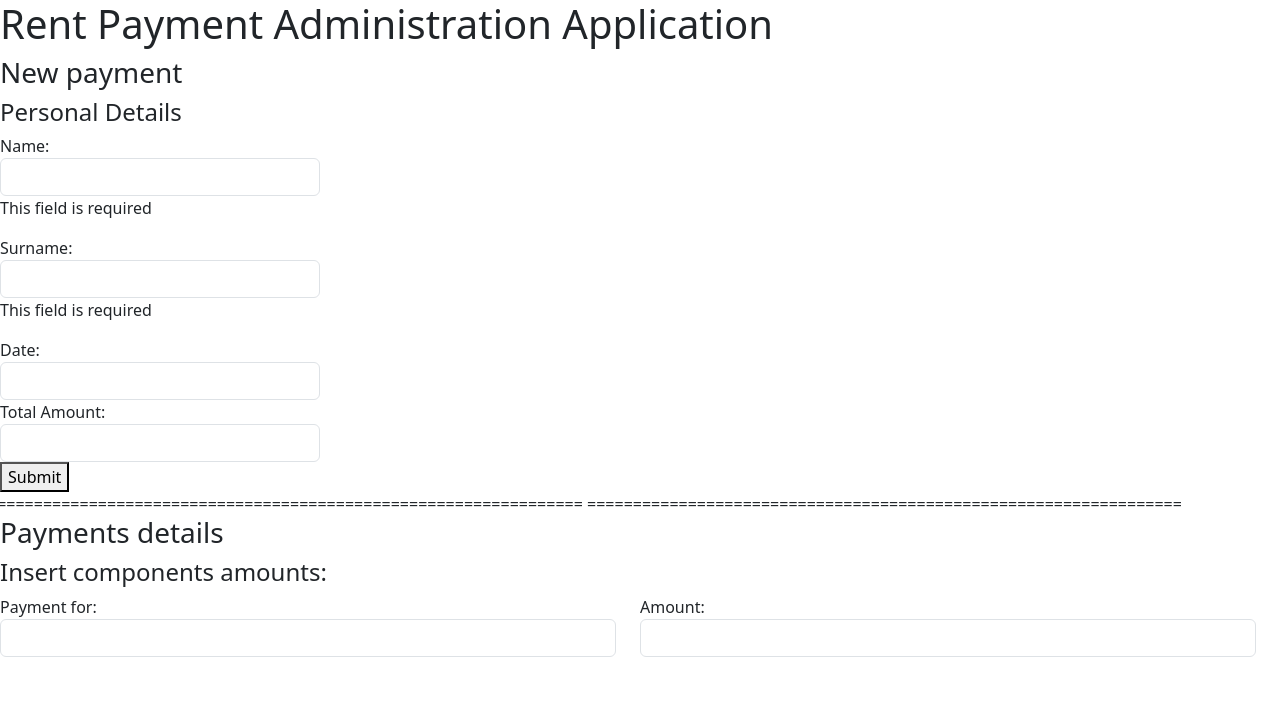
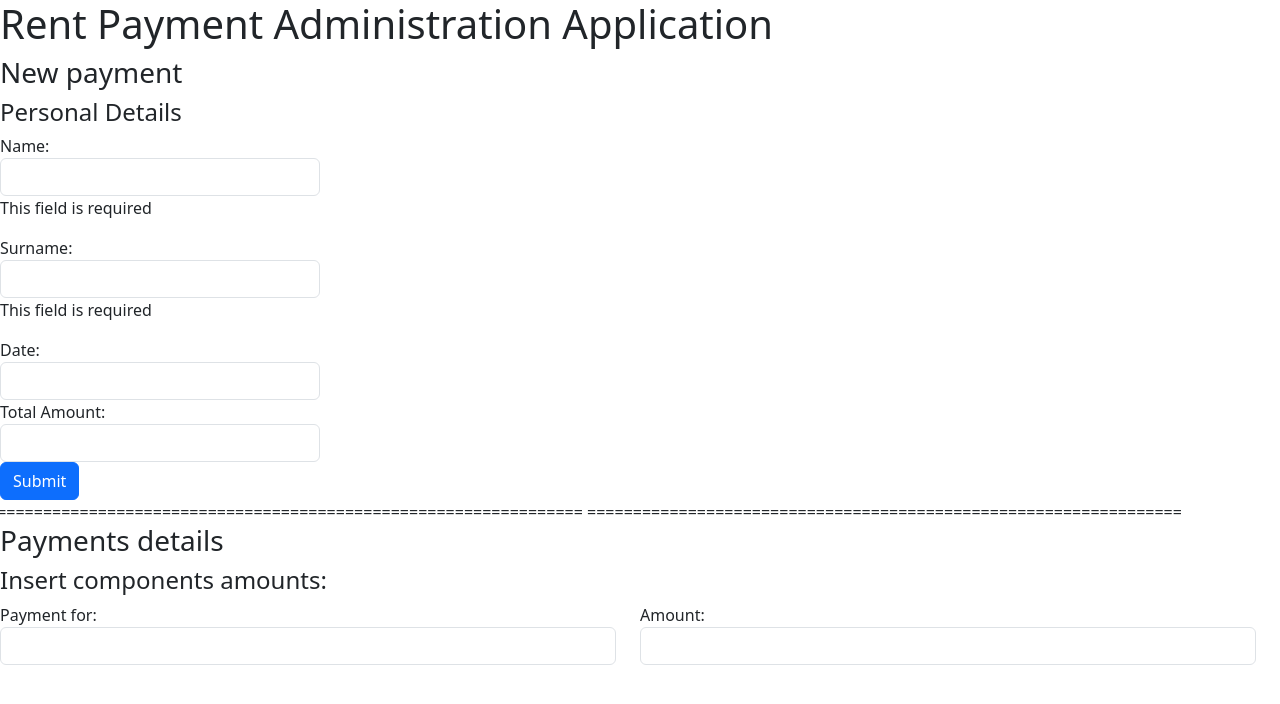
Before and after one commit to k1280/paymentCliApp, an Angular app in the folder my-app/: page / in a window 1280 px wide. Shown: the top 704 px of the page. Built offline with nearby package versions, Linux system fonts and the light colour scheme.

Commit message:
update, TODO: fix button

```diff
--- a/my-app/src/app/payment-detail.component.html
+++ b/my-app/src/app/payment-detail.component.html
@@ -28,7 +28,7 @@
                 <label>Total Amount:</label>
                 <input #amount type="text" class="form-control" formControlName="totalAmount" (keyup.enter)="onEnter(totalAmount.value)">
             </div>
-            <button type="submit">Submit</button>
+            <button type="submit" class="btn btn-primary">Submit</button>
         </form>
 
         <!--
```
